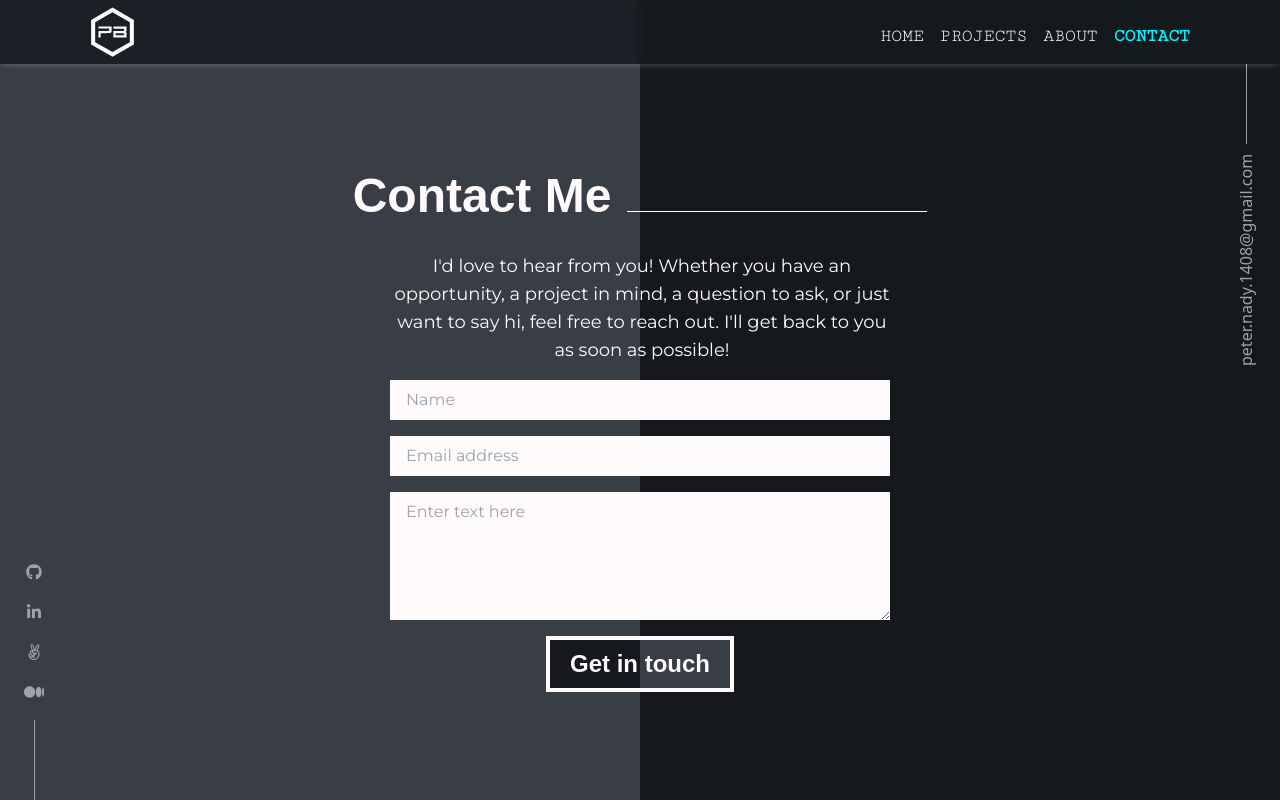
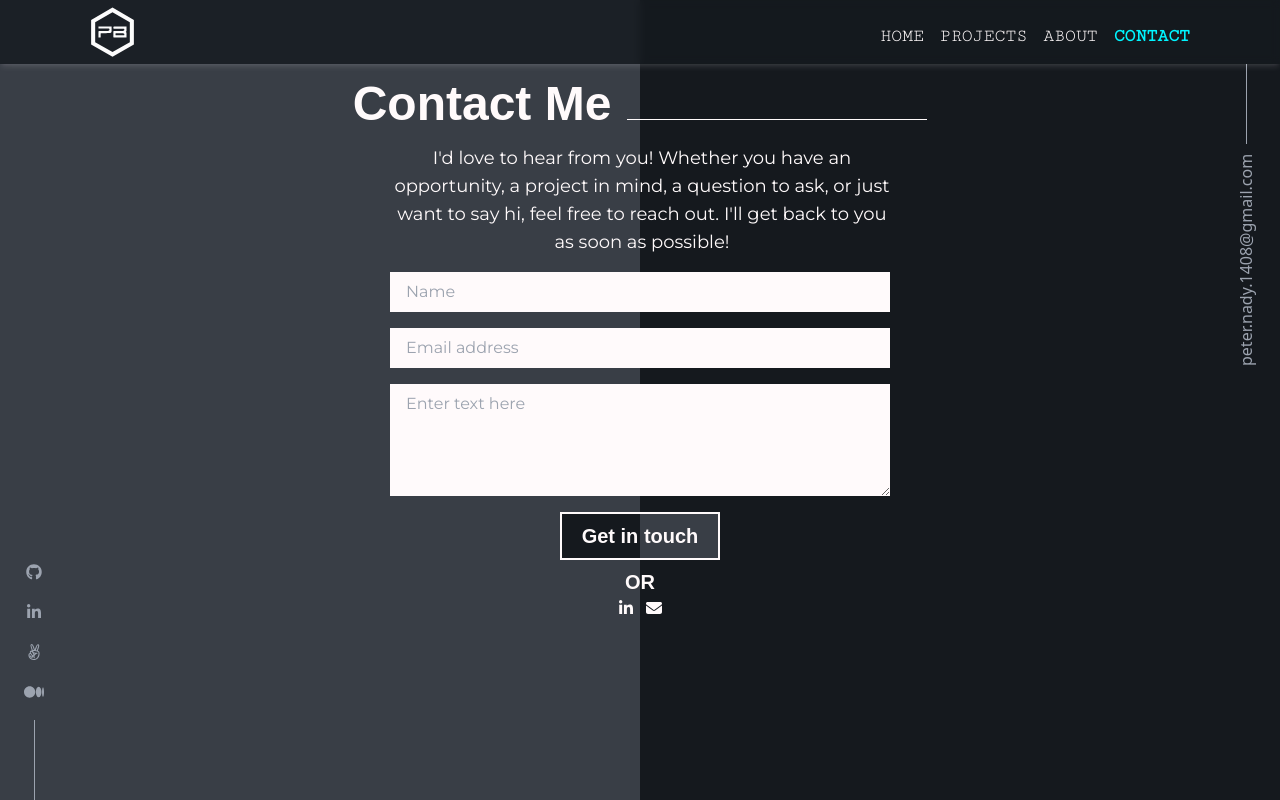
Before and after one commit to Peter1907/portfolio-v2, a Next.js app: page /contact in a window 1280 px wide. Built offline with nearby package versions, Linux system fonts and the light colour scheme; a web font is replaced by a local one.

Commit message:
Update the contact page

```diff
--- a/app/contact/page.js
+++ b/app/contact/page.js
@@ -1,21 +1,26 @@
+import { FontAwesomeIcon } from '@fortawesome/react-fontawesome';
+import { faLinkedinIn } from '@fortawesome/free-brands-svg-icons';
+import { faEnvelope } from '@fortawesome/free-solid-svg-icons';
+
 export default function Contact() {
   return (
-    <main className="overflow-x-hidden flex flex-col justify-center items-center text-snow absolute inset-0 h-screen">
+    <main className="overflow-x-hidden text-snow flex flex-col 2xl:justify-center absolute inset-0 h-screen">
       <div className="background top-0 fixed w-screen h-screen bg-no-repeat bg-gradient-to-l from-rich-black from-50% to-onyx to-50% z-0" />
-      <div className="title flex items-baseline gap-2 lg:gap-4 mt-16 mb-8 z-10">
+      <div className="wrapper relative z-10 w-screen pt-20 pb-12 flex flex-col items-center">
+        <div className="title flex items-baseline gap-2 lg:gap-4 mb-4">
           <h1 className="text-4xl md:text-5xl font-saira font-semibold">
             Contact Me
           </h1>
           <p className="border-t border-snow w-[30vw] max-w-[300px]" />
         </div>
-      <p className="pl-1 font-montserrat text-center mb-4 md:text-lg leading-6 w-[80%] max-w-[500px] z-10">
+        <p className="pl-1 font-montserrat text-center mb-4 md:text-lg leading-6 w-[80%] max-w-[500px]">
           I'd love to hear from you! Whether you have an opportunity, a project in mind,
           a question to ask, or just want to say hi, feel free to reach out. I'll get back to you as soon as possible!
         </p>
         <form
           action="https://formspree.io/f/xknylodz"
           method="POST"
-        className="font-montserrat flex flex-col items-center gap-4 w-[80%] max-w-[500px] z-10"
+          className="font-montserrat flex flex-col items-center gap-4 w-[80%] max-w-[500px]"
         >
           <input
             id="name"
@@ -39,18 +44,40 @@ export default function Contact() {
             name="Message"
             placeholder="Enter text here"
             maxlength="5000"
-          className="bg-snow px-4 py-2 h-32 focus:ring-aqua/80 focus:outline-none focus:ring-2 text-rich-black w-full"
+            className="bg-snow px-4 py-2 h-28 focus:ring-aqua/80 focus:outline-none focus:ring-2 text-rich-black w-full"
             required
           />
           <button
-          type="submit"
-          className="font-saira font-semibold text-snow py-2 px-5 border-4 border-snow
-              bg-gradient-to-r from-rich-black from-50% to-onyx to-50% text-xl md:text-2xl
+            type="submit flex gap-2"
+            className="font-saira font-semibold text-snow py-2 px-5 border-2 border-snow
+              bg-gradient-to-r from-rich-black from-50% to-onyx to-50% text-lg md:text-xl
               hover:from-snow hover:to-snow hover:text-rich-black transition-all duration-200"
           >
             Get in touch
           </button>
         </form>
+        <p className="mt-2 font-saira font-bold text-xl">OR</p>
+        <div className="links flex items-baseline gap-2">
+          <a
+            target="_blank"
+            rel="noopener noreferrer"
+            href="https://www.linkedin.com/in/peter-nady-beshara"
+          >
+            <FontAwesomeIcon
+              icon={faLinkedinIn}
+              className="w-4 md:w-5 hover:text-aqua/80 transition-all duration-200"
+            />
+          </a>
+          <a
+            href="mailto:peter.nady.1408@gmail.com"
+          >
+            <FontAwesomeIcon
+              icon={faEnvelope}
+              className="w-4 md:w-5 hover:text-aqua/80 transition-all duration-200"
+            />
+          </a>
+        </div>
+      </div>
     </main>
   );
 }
```
Lines whose indentation alone changed are shown as unchanged.
